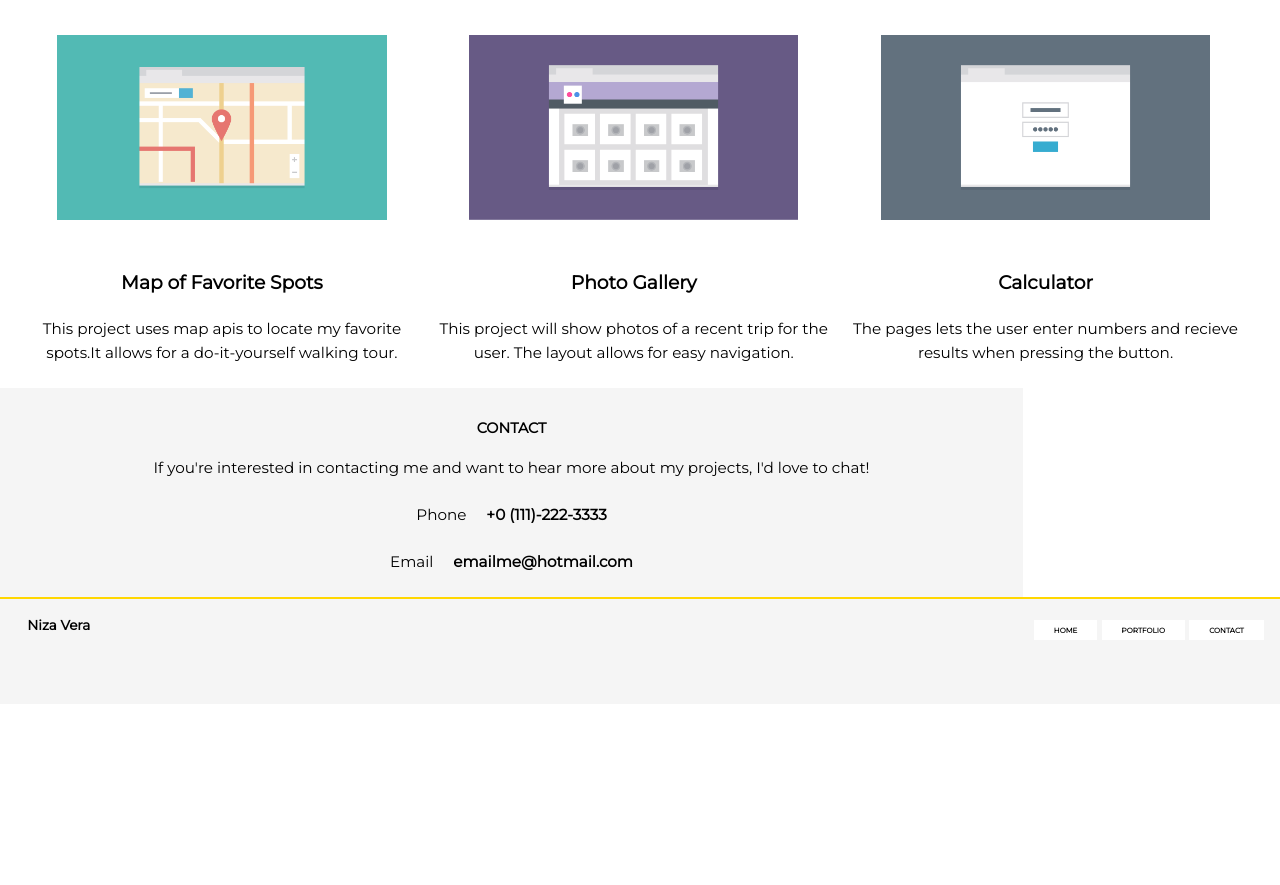
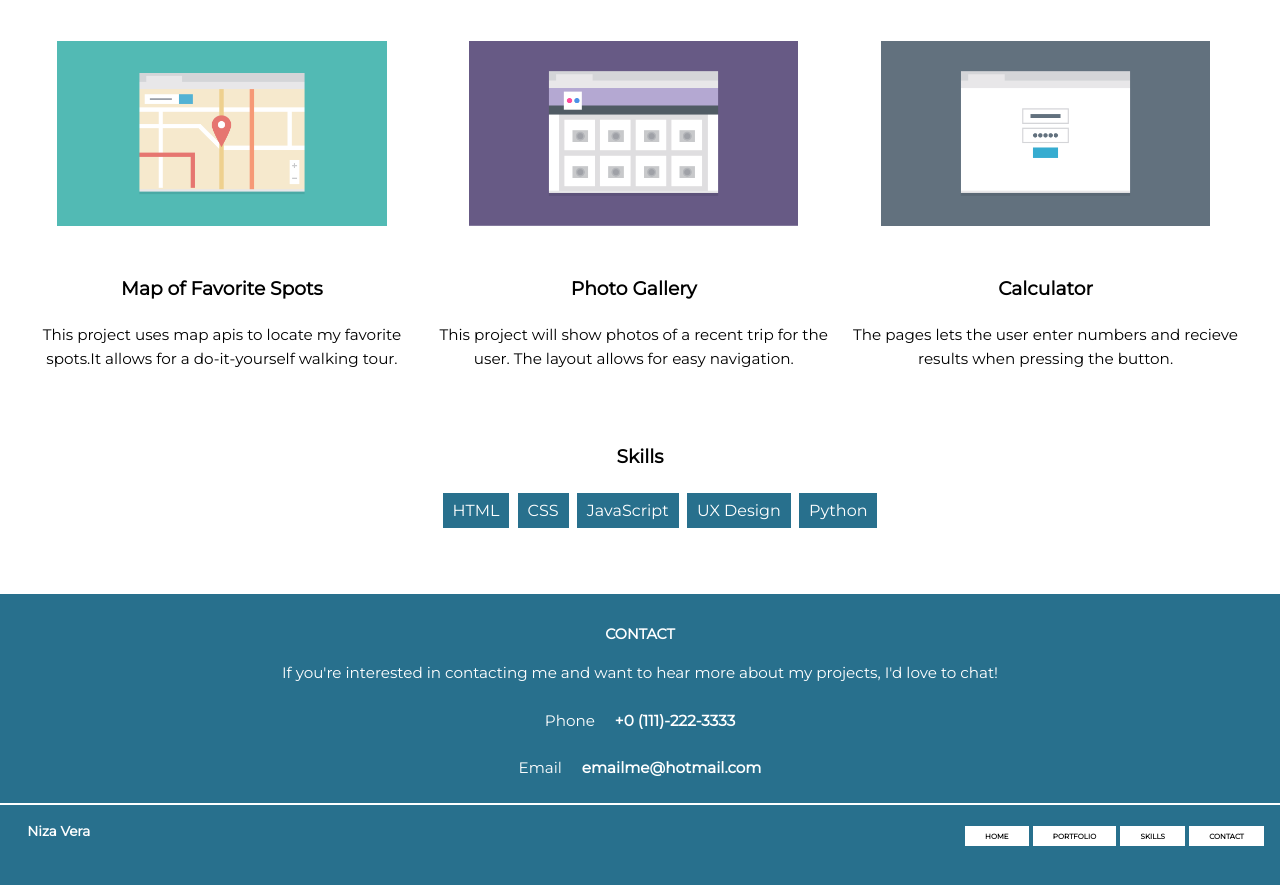
Before and after one commit to NizaV/responsive-layout, a plain HTML site: page index.html in a window 1280 px wide. Shown: the part 881-1766 px from the top of the page. Before the commit the page ends 1585 px from the top, so only its background shows below. Drawn offline with Linux system fonts and the light colour scheme.

Commit message:
Added color changes and added a new section.

```diff
--- a/css/style.css
+++ b/css/style.css
@@ -21,7 +21,7 @@ p {
 }
 
 h1 {
-    color: gold;
+    color:white;
 }
 
 h2 {
@@ -68,6 +68,10 @@ a {
     padding-top: 2em;
     padding-bottom: 2em;
 }
+
+.profile-description p {
+    color: white;
+}
 /* =================================
   Base Layout Styles
 ==================================== */
@@ -113,13 +117,18 @@ a {
 }
 
 .contact a:hover {
-    color: gold;
+    color: black;
+}
+.main-contact a,
+.main-contact h2 {
+    color: white;
 }
 
 .main-contact {
-    background: whitesmoke;
+    background:  rgb(40, 112, 141);
     width:100%;
     display: inline-block;
+    color: white;
 
 }
 
@@ -128,6 +137,19 @@ a {
     padding-right: 2em;
 
 }
+.skills-section {
+    text-align: center;
+    padding-top: 3em;
+    padding-bottom: 3em;
+}
+.skills li {
+    display: inline-block;
+    background: rgb(40, 112, 141);
+    color: white;
+    padding: 5px 10px;
+    margin: 2px;
+
+  }
 /* ---- Layout Containers ---- */
 
 .container {
@@ -147,14 +169,14 @@ a {
 }
 .main-header {
 	padding: 1em 0;
-    background: whitesmoke;
+    background-color: rgb(40, 112, 141);
 }
 
 
 .footer-nav {
     padding: 2em 0;
-    border-top: 2px solid gold;
-    background: whitesmoke;
+    border-top: 2px solid white;
+    background: rgb(40, 112, 141);
     display: flex;
     flex-direction: row;
     justify-content: space-around;
@@ -166,6 +188,7 @@ a {
     padding-right: 7em;
     padding-left: 2em;
     font-weight: bold;
+    color: white;
 }
 
 .footer-ul {
@@ -176,6 +199,7 @@ a {
     text-transform: uppercase;
     font-size: smaller;
     font-weight: bold;
+    color: white;
 }
 
 
@@ -190,7 +214,6 @@ a {
 
     .container {
     width: 100%;
-    max-width: 1023px;
     margin: 0 auto;
   }
 .container p{
--- a/index.html
+++ b/index.html
@@ -14,6 +14,7 @@
                 <ul class="nav">
                     <li><a href="#">Home</a></li>
                     <li><a href="#portfolio">Portfolio</a></li>
+                    <li><a href="#skills">Skills</a></li>
                     <li><a href="#contact">Contact</a></li>
                 </ul>
             </div>
@@ -64,6 +65,17 @@
                 </div>
             </div>
 
+            <section class="skills-section" id="skills">
+                <h3>Skills</h3>
+                <ul class="skills">
+                    <li>HTML</li>
+                    <li>CSS</li>
+                    <li>JavaScript</li>
+                    <li>UX Design</li>
+                    <li>Python</li>
+                  </ul>
+            </section>
+
         </main>
                 <div class="main-contact container clearfix" id="contact">
                     <h2>Contact</h2>
@@ -83,6 +95,7 @@
                 <ul class="footer-ul">
                     <li><a href="#">Home</a></li>
                     <li><a href="#portfolio">Portfolio</a></li>
+                    <li><a href="#skills">Skills</a></li>
                     <li><a href="#contact">Contact</a></li>
                 </ul>
             </div>
```
Also changed, not shown: 1 other file.
